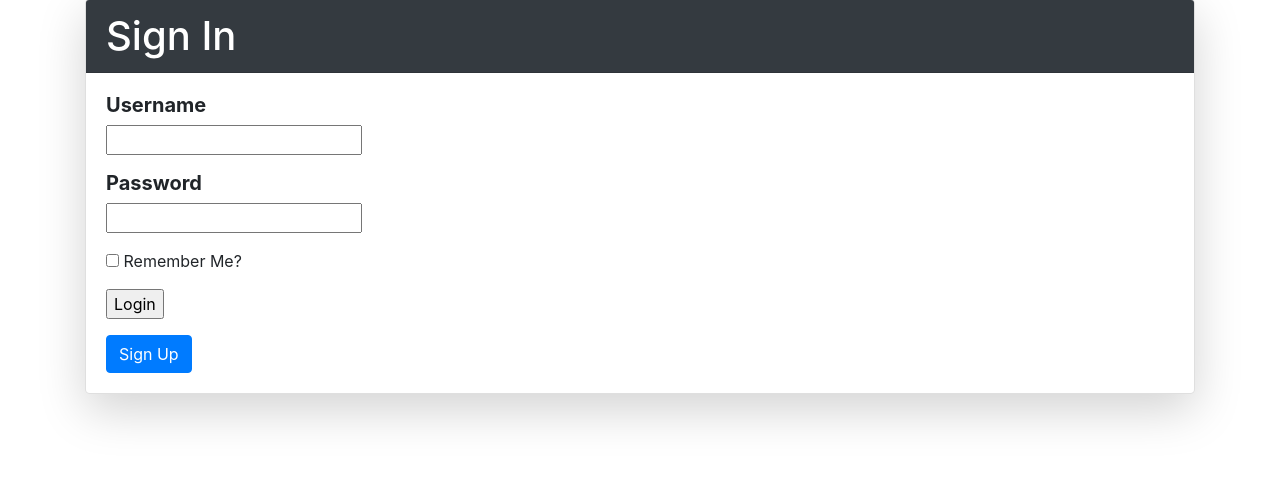
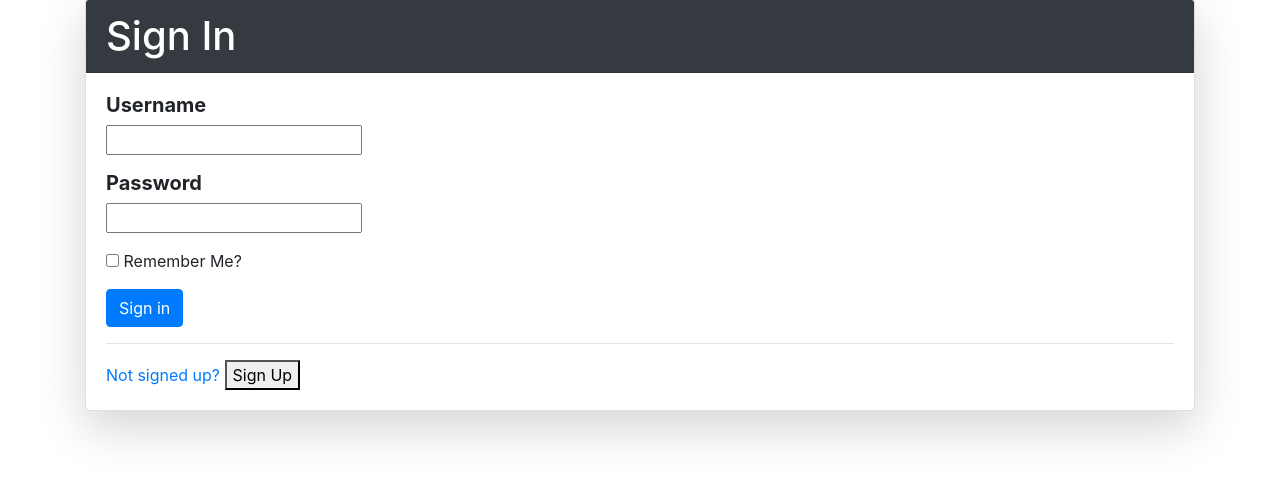
Before and after one commit to PredatorFeesh/PointMe-, a Flask app: page /login in a window 1280 px wide. Shown: the part 185-664 px from the top of the page. Run offline with Flask 2, Linux system fonts and the light colour scheme; some libraries are stand-ins or nearby versions.

Commit message:
Fixed style / base knows if user logged in or not

```diff
--- a/app/templates/base.html
+++ b/app/templates/base.html
@@ -9,12 +9,23 @@
                     <a class="navbar-brand text-white" href="/homepage">Point Me</a>
                     <div id="navbar" class="collapse navbar-collapse">
                         <ul class="navbar-nav mr-auto">
+                            {% if current_user is defined %}
+                                {% if not current_user.is_authenticated %}
                                 <li class="nav-item" id="login_nav">
                                         <a class="nav-link" href="{{ url_for('login') }}" aria-disabled="true">Login</a>
                                     </li>
                                     <li class="nav-item" id="register_nav">
                                             <a class="nav-link" href="{{ url_for('register') }}" aria-disabled="true">Register</a>
                                 </li>
+                                {% endif %}
+                            {% else %}
+                                <li class="nav-item" id="login_nav">
+                                    <a class="nav-link" href="{{ url_for('login') }}" aria-disabled="true">Login</a>
+                                </li>
+                                <li class="nav-item" id="register_nav">
+                                        <a class="nav-link" href="{{ url_for('register') }}" aria-disabled="true">Register</a>
+                                </li>
+                            {% endif %}
                             <li class="nav-item" id="attractions_nav">
                                 <a class="nav-link" href="{{ url_for('attractions') }}" tabindex="-1" aria-disabled="true">Attractions</a>
                             </li>
--- a/app/templates/login.html
+++ b/app/templates/login.html
@@ -25,11 +25,11 @@
                         </div>
                     </div>
                     <p>{{form.remember_me}} Remember Me?</p>
-                    <p>{{ form.submit() }}</p>
+                    <input type="submit" value="Sign in" class="btn btn-primary"></input>
                 </form>
-
+                <hr />
                 <a href="/register">
-                    <button class="btn btn-primary">Sign Up</button>
+                    Not signed up? <button>Sign Up</button>
                 </a>
             </div>
         </div>
```
Lines whose indentation alone changed are shown as unchanged.
